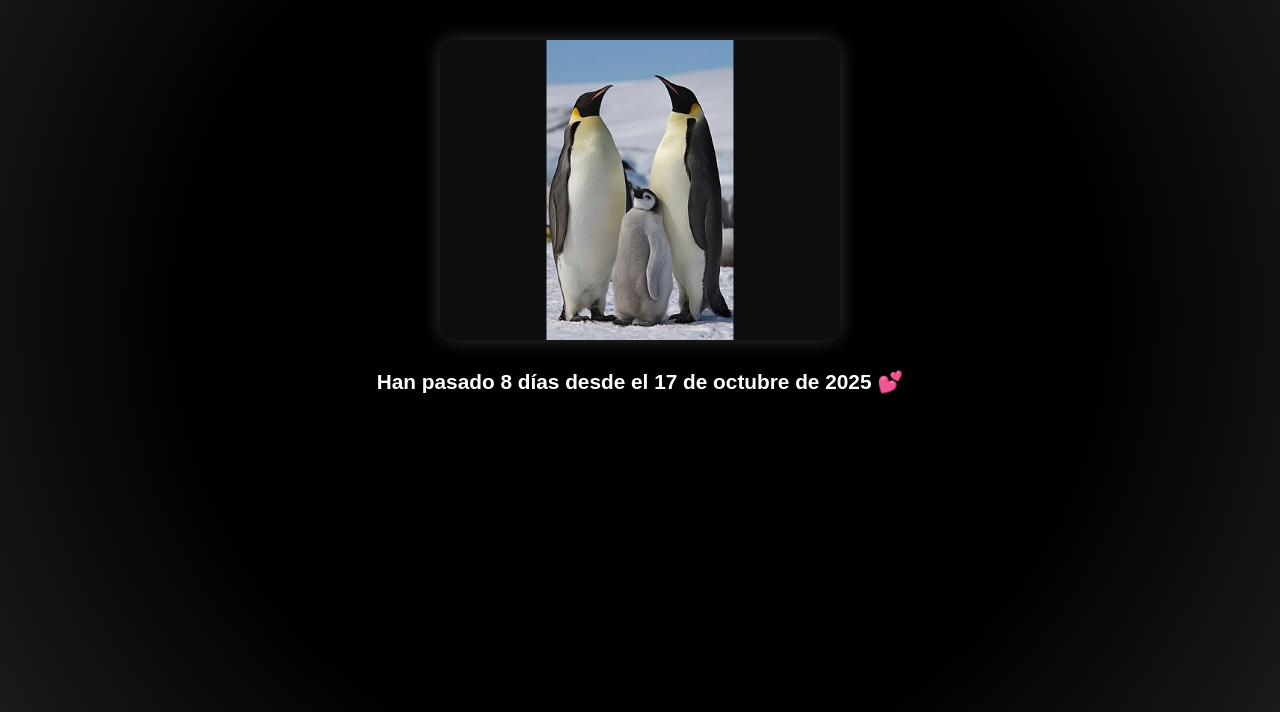
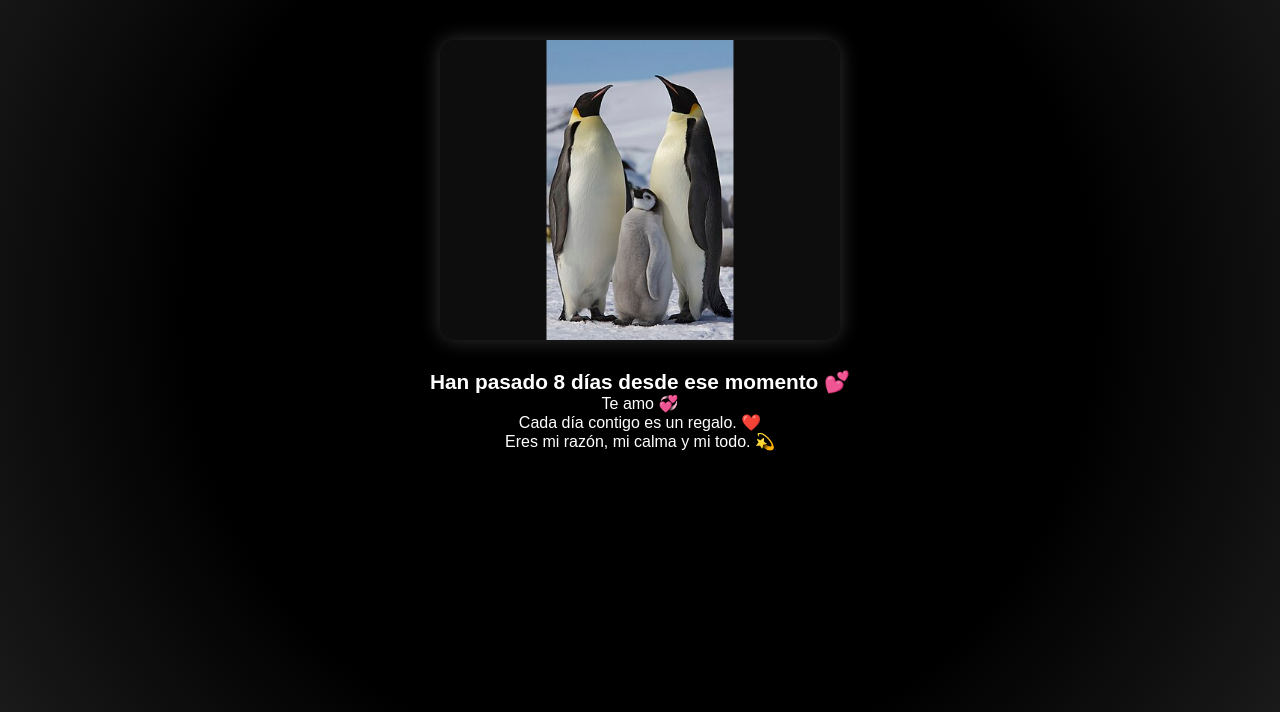
Before and after one commit to nuestro-tiempo/adalyjaime, a plain HTML site: page index.html in a window 1280 px wide. Shown: the part 88-800 px from the top of the page. Drawn offline with Linux system fonts and the light colour scheme.

Commit message:
Update index.html

```diff
--- a/index.html
+++ b/index.html
@@ -108,7 +108,10 @@
     const dias = Math.floor(diferencia / (1000 * 60 * 60 * 24));
 
     document.getElementById("contador").textContent =
-      `Han pasado ${dias} días desde el 17 de octubre de 2025 💕`;
+        `Han pasado ${dias} días desde ese momento 💕`;
   </script>
+   <div class="romantico">Te amo 💞</div>
+  <div class="extra">Cada día contigo es un regalo. ❤️</div>
+  <div class="extra">Eres mi razón, mi calma y mi todo. 💫</div>
 </body>
 </html>
```
